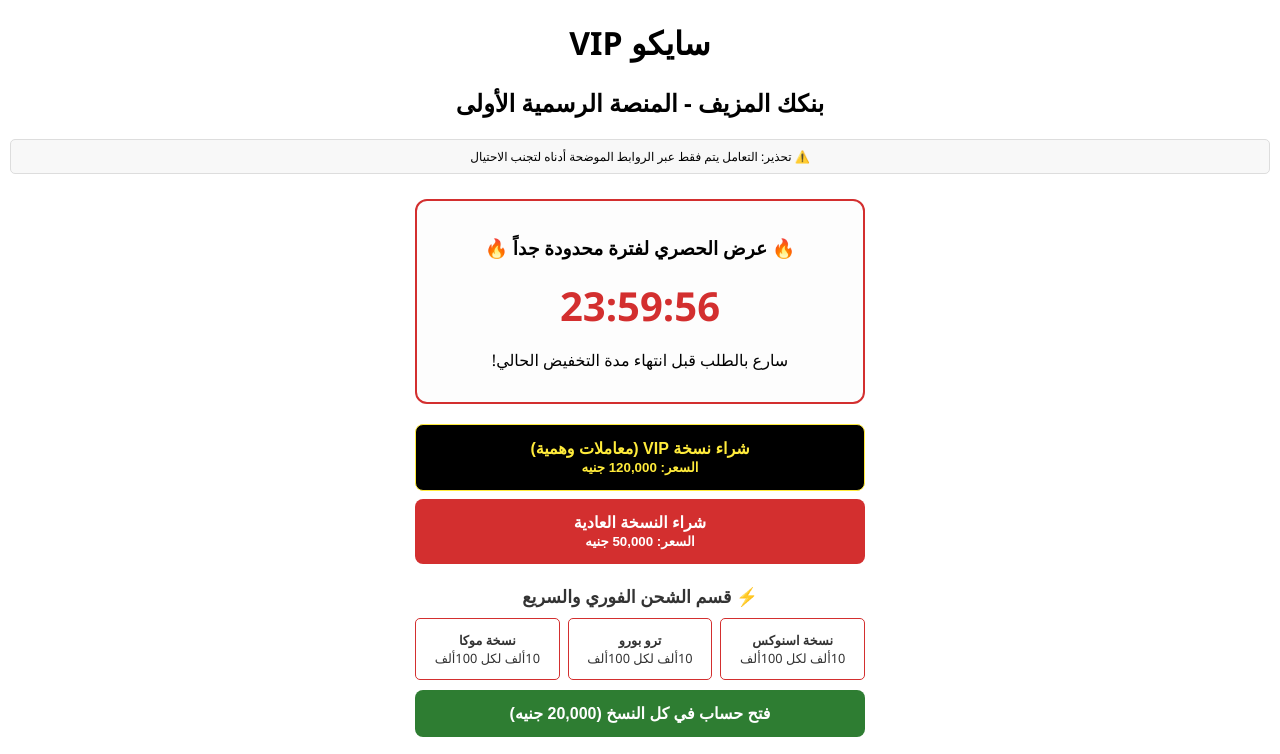
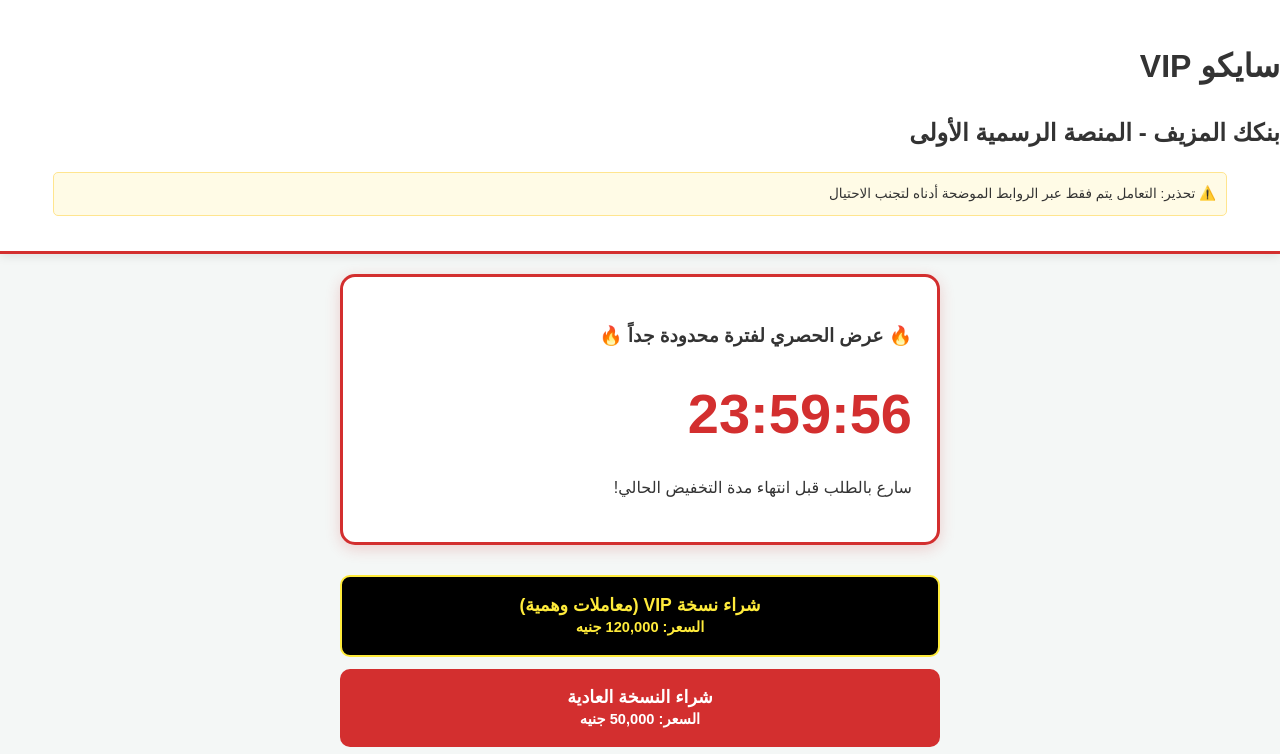
Before and after one commit to khaldhsam179-cell/-, a plain HTML site: page index.html in a window 1280 px wide. Shown: the top 754 px of the page. Drawn offline with Linux system fonts and the light colour scheme.

Commit message:
Refactor CSS styles for improved layout and design
Updated styles for body, container, promo-box, buttons, shipping section, modal, and footer.

```diff
--- a/style.css
+++ b/style.css
@@ -1,31 +1,80 @@
-body { font-family: 'Segoe UI', Arial, sans-serif; background: #ffffff; text-align: center; margin:0; direction: rtl; }
-.container { padding: 15px; max-width: 450px; margin: auto; }
+body {
+    font-family: 'Cairo', Arial, sans-serif;
+    background: #f4f7f6;
+    color: #333;
+    margin: 0;
+    direction: rtl;
+    line-height: 1.6;
+}
 
-/* بوكس العرض والعداد */
-.promo-box { border: 2px solid #d32f2f; border-radius: 12px; padding: 15px; margin-bottom: 20px; background: #fdfdfd; }
-.timer { color: #d32f2f; font-size: 2.5rem; font-weight: bold; margin: 5px 0; }
+.container {
+    padding: 20px;
+    max-width: 600px; /* تم تكبير العرض */
+    margin: auto;
+}
 
-/* الأزرار الأساسية */
-.btn { width: 100%; padding: 14px; margin: 8px 0; border-radius: 8px; border: none; font-weight: bold; cursor: pointer; display: block; text-decoration: none; font-size: 1rem; }
-.btn-black { background: #000; color: #ffeb3b; border: 1px solid #ffeb3b; }
+/* الهيدر */
+.main-header { background: #fff; padding: 20px 0; border-bottom: 3px solid #d32f2f; box-shadow: 0 2px 10px rgba(0,0,0,0.1); }
+.warning-bar { background: #fffbe6; border: 1px solid #ffe58f; padding: 10px; font-size: 0.85rem; border-radius: 5px; margin: 15px auto; max-width: 90%; }
+
+/* بوكس العرض */
+.promo-box {
+    background: #fff;
+    border: 3px solid #d32f2f;
+    border-radius: 15px;
+    padding: 25px;
+    margin-bottom: 30px;
+    box-shadow: 0 4px 15px rgba(211, 47, 47, 0.2);
+}
+.timer { color: #d32f2f; font-size: 3.5rem; font-weight: bold; }
+
+/* الأزرار */
+.btn {
+    width: 100%;
+    padding: 18px;
+    margin: 12px 0;
+    border-radius: 10px;
+    border: none;
+    font-weight: bold;
+    cursor: pointer;
+    display: block;
+    text-decoration: none;
+    font-size: 1.1rem;
+    transition: transform 0.2s;
+}
+.btn:active { transform: scale(0.98); }
+
+.btn-black { background: #000; color: #ffeb3b; border: 2px solid #ffeb3b; }
 .btn-red { background: #d32f2f; color: white; }
 .btn-green { background: #2e7d32; color: white; }
 .btn-sky { background: #0088cc; color: white; }
 .btn-blue { background: #1877f2; color: white; }
 
-/* قسم الشحن السريع */
-.section-title { margin: 20px 0 10px; font-size: 1.1rem; color: #333; }
-.shipping-grid { display: flex; gap: 8px; justify-content: center; margin-bottom: 10px; }
-.ship-card { border: 1px solid #d32f2f; padding: 12px 5px; font-size: 0.8rem; border-radius: 5px; flex: 1; cursor: pointer; color: #333; }
+/* قسم الشحن */
+.section-title { margin-top: 35px; border-right: 5px solid #d32f2f; padding-right: 10px; text-align: right; }
+.shipping-grid { display: flex; gap: 12px; margin: 15px 0; }
+.ship-card {
+    background: white;
+    border: 2px solid #d32f2f;
+    padding: 20px 10px;
+    border-radius: 10px;
+    flex: 1;
+    cursor: pointer;
+    font-size: 0.9rem;
+}
 
 /* النافذة المنبثقة */
-.modal { display: none; position: fixed; top: 0; left: 0; width: 100%; height: 100%; background: rgba(0,0,0,0.85); z-index: 1000; }
-.modal-content { background: #fff; margin: 15% auto; padding: 20px; width: 85%; max-width: 380px; border-radius: 15px; position: relative; }
-.account-box { background: #f0f0f0; padding: 15px; border-radius: 10px; margin: 10px 0; border: 1px dashed #333; }
-.acc-num { font-size: 1.7rem; color: #1b5e20; font-weight: bold; }
-.threat-msg { color: #b71c1c; font-size: 0.8rem; font-weight: bold; background: #fff1f1; padding: 8px; border-radius: 5px; }
-.btn-upload-action { background: #444; color: white; border: none; padding: 12px; width: 100%; margin-top: 10px; border-radius: 8px; cursor: pointer; }
-.btn-close { background: none; border: none; color: #999; margin-top: 10px; cursor: pointer; text-decoration: underline; }
+.modal { display: none; position: fixed; top: 0; left: 0; width: 100%; height: 100%; background: rgba(0,0,0,0.9); z-index: 1000; overflow-y: auto; }
+.modal-content { background: #fff; margin: 5% auto; padding: 30px; width: 90%; max-width: 450px; border-radius: 20px; text-align: center; }
 
-.warning-bar { background: #f8f8f8; padding: 8px; border: 1px solid #ddd; font-size: 0.75rem; margin: 10px; border-radius: 5px; }
-footer { font-size: 0.75rem; color: #999; padding: 20px; }
+.account-box { background: #e8f5e9; padding: 20px; border-radius: 12px; margin: 20px 0; border: 2px dashed #2e7d32; }
+.acc-num { font-size: 2.2rem; color: #1b5e20; font-weight: bold; letter-spacing: 3px; }
+
+.alert-danger { background: #fff1f0; border: 1px solid #ffa39e; color: #cf1322; padding: 15px; border-radius: 8px; font-size: 0.9rem; margin-bottom: 20px; font-weight: bold; }
+.price-tag { font-size: 1.3rem; color: #d32f2f; margin: 10px 0; }
+
+.btn-upload-action { background: #333; color: white; padding: 15px; width: 100%; border-radius: 10px; border: none; font-size: 1rem; cursor: pointer; }
+.success-msg { color: #52c41a; font-size: 1.5rem; font-weight: bold; margin-bottom: 10px; }
+.btn-close { background: none; border: none; color: #999; margin-top: 20px; cursor: pointer; text-decoration: underline; }
+
+footer { padding: 40px; color: #888; font-size: 0.8rem; }
```
